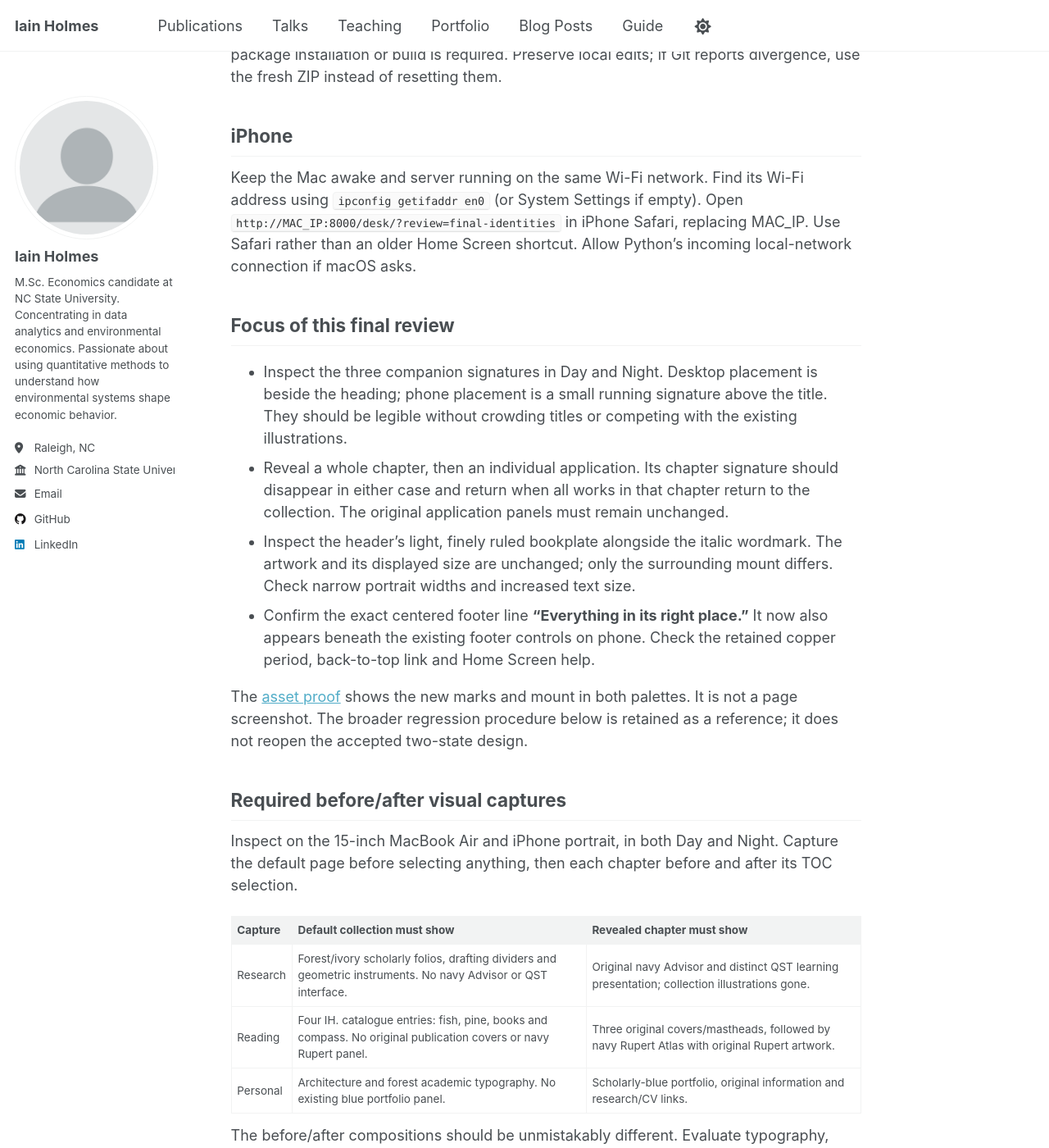
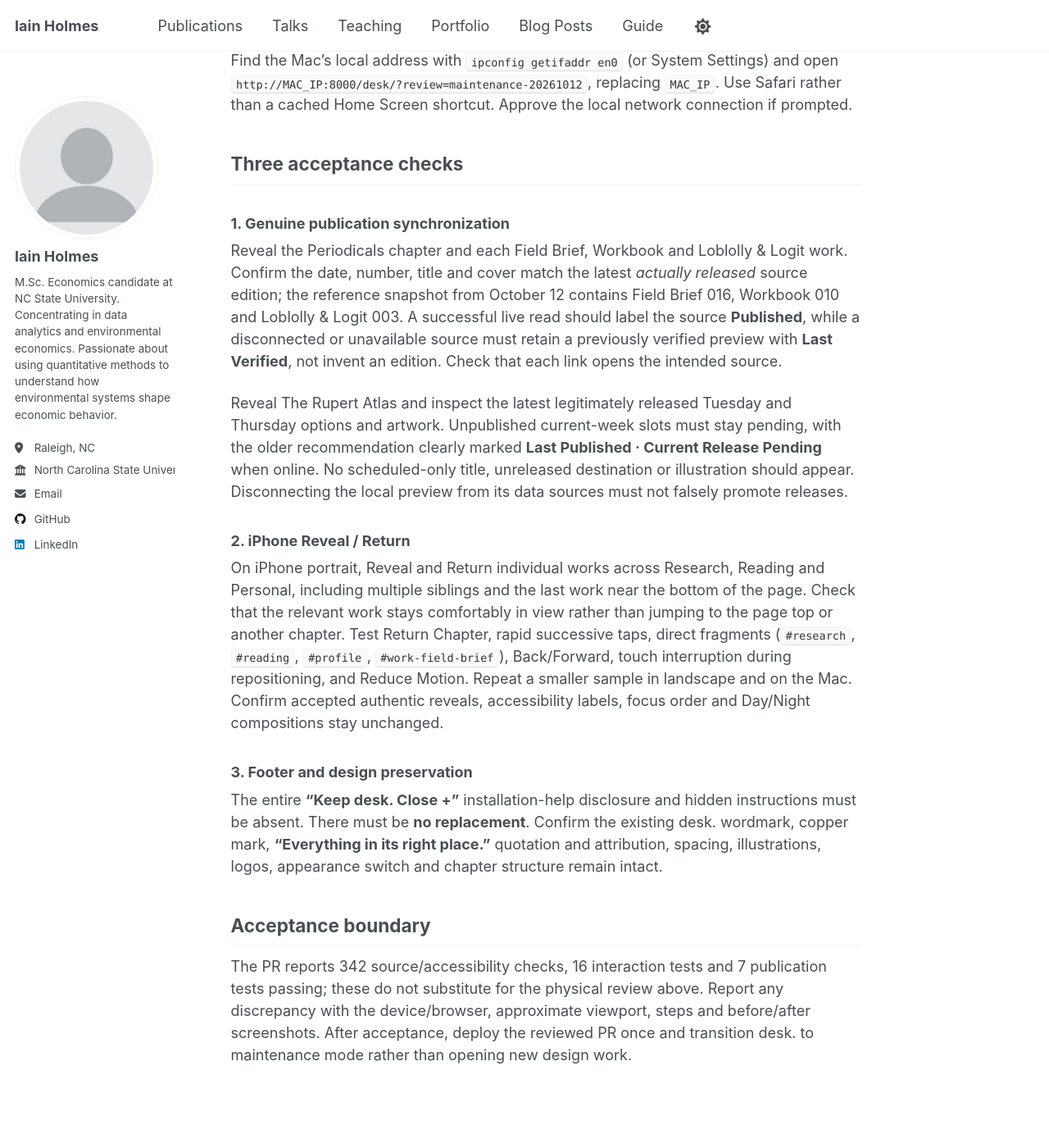
Before and after one commit to iainholmes/iainholmes.github.io, a Jekyll site: the page built from desk/LOCAL-REVIEW.md, in a window 1280 px wide and 1400 px high, scrolled down 806 px. Shown: the whole window at 82% size. Built offline with Jekyll 4.4.1, drawn with Linux system fonts in a browser that asks for light colours; nearby versions of some CDN libraries; our own code applies the rules of GitHub Pages for plain Markdown files; library files that are not in the unit come from our copies; a script that is not in the unit is left out; some of the changed text lies outside the part shown.

Commit message:
Complete final desk. synchronization and mobile stability maintenance
Synchronize source-verified Periodicals and Atlas previews, stabilize mobile Reveal/Return navigation, and remove the installation-help footer. Preserve accepted desk. identity and the rest of the personal sites.

````diff
--- a/desk/LOCAL-REVIEW.md
+++ b/desk/LOCAL-REVIEW.md
@@ -1,60 +1,40 @@
-# Review the final editorial identity refinements
+# desk. — Final maintenance review (PR #9)
 
-PR #4 remains draft and undeployed. The two-state collection/application design is accepted. This finishing pass adds three chapter signatures, frames the unchanged IH. header artwork and replaces the footer line. Full browser inspection of this finishing pass has not occurred in Work.
+This guide applies to [draft PR #9](https://github.com/iainholmes/iainholmes.github.io/pull/9), implementing publication synchronization, iPhone Reveal/Return stabilization, and installation-help removal. It supersedes earlier PR #4 collection/identity review instructions. **Nothing is merged or deployed until approved.** Work's tests are not physical Safari acceptance.
 
 ## Refresh the existing Mac preview
 
-Stop the old Python server with Control-C. Pull the existing checkout with any local edits saved:
+Keep any unrelated local edits safe. In the existing repository checkout, stop the old preview server (Control-C), then:
 
 ```sh
-git switch desk/foundation-20261010
-git pull --ff-only origin desk/foundation-20261010
-```
-
-Alternatively, download and extract the updated [branch ZIP](https://github.com/iainholmes/iainholmes.github.io/archive/refs/heads/desk/foundation-20261010.zip).
-
-In Terminal, `cd` to the repository folder containing the root index.html and desk directory. Start your established server:
-
-```sh
+git fetch origin
+git switch desk/final-integration-20261012
+git pull --ff-only origin desk/final-integration-20261012
 python3 -m http.server 8000 --bind 0.0.0.0
 ```
 
-Open [the local collection](http://localhost:8000/desk/?review=final-identities) in Safari and Chrome with **no fragment after the URL**. Reload without cache with Option-Command-R in Safari or Shift-Command-R in Chrome. No package installation or build is required. Preserve local edits; if Git reports divergence, use the fresh ZIP instead of resetting them.
+If local changes block the switch or pull, do **not** reset or overwrite them; instead use the [branch ZIP](https://github.com/iainholmes/iainholmes.github.io/archive/refs/heads/desk/final-integration-20261012.zip) in a new folder, then run the server from that repository's root (the directory containing the top-level `index.html` and `desk/`). No package installation is needed.
 
-## iPhone
+Open `http://localhost:8000/desk/?review=maintenance-20261012` in Mac Safari and Chrome, without a hash fragment. Hard refresh (Option-Command-R in Safari, Shift-Command-R in Chrome).
 
-Keep the Mac awake and server running on the same Wi-Fi network. Find its Wi-Fi address using `ipconfig getifaddr en0` (or System Settings if empty). Open `http://MAC_IP:8000/desk/?review=final-identities` in iPhone Safari, replacing MAC_IP. Use Safari rather than an older Home Screen shortcut. Allow Python's incoming local-network connection if macOS asks.
+For iPhone Safari, keep Mac and phone on the same Wi-Fi and leave the server running. Find the Mac's local address with `ipconfig getifaddr en0` (or System Settings) and open `http://MAC_IP:8000/desk/?review=maintenance-20261012`, replacing `MAC_IP`. Use Safari rather than a cached Home Screen shortcut. Approve the local network connection if prompted.
 
-## Focus of this final review
+## Three acceptance checks
 
-- Inspect the three companion signatures in Day and Night. Desktop placement is beside the heading; phone placement is a small running signature above the title. They should be legible without crowding titles or competing with the existing illustrations.
-- Reveal a whole chapter, then an individual application. Its chapter signature should disappear in either case and return when all works in that chapter return to the collection. The original application panels must remain unchanged.
-- Inspect the header's light, finely ruled bookplate alongside the italic wordmark. The artwork and its displayed size are unchanged; only the surrounding mount differs. Check narrow portrait widths and increased text size.
-- Confirm the exact centered footer line **“Everything in its right place.”** It now also appears beneath the existing footer controls on phone. Check the retained copper period, back-to-top link and Home Screen help.
+### 1. Genuine publication synchronization
 
-The [asset proof](./_review/identity-refinement.png) shows the new marks and mount in both palettes. It is not a page screenshot. The broader regression procedure below is retained as a reference; it does not reopen the accepted two-state design.
+Reveal the Periodicals chapter and each Field Brief, Workbook and Loblolly & Logit work. Confirm the date, number, title and cover match the latest *actually released* source edition; the reference snapshot from October 12 contains Field Brief 016, Workbook 010 and Loblolly & Logit 003. A successful live read should label the source **Published**, while a disconnected or unavailable source must retain a previously verified preview with **Last Verified**, not invent an edition. Check that each link opens the intended source.
 
-## Required before/after visual captures
+Reveal The Rupert Atlas and inspect the latest legitimately released Tuesday and Thursday options and artwork. Unpublished current-week slots must stay pending, with the older recommendation clearly marked **Last Published · Current Release Pending** when online. No scheduled-only title, unreleased destination or illustration should appear. Disconnecting the local preview from its data sources must not falsely promote releases.
 
-Inspect on the 15-inch MacBook Air and iPhone portrait, in both Day and Night. Capture the default page before selecting anything, then each chapter before and after its TOC selection.
+### 2. iPhone Reveal / Return
 
-| Capture | Default collection must show | Revealed chapter must show |
-| --- | --- | --- |
-| Research | Forest/ivory scholarly folios, drafting dividers and geometric instruments. No navy Advisor or QST interface. | Original navy Advisor and distinct QST learning presentation; collection illustrations gone. |
-| Reading | Four IH. catalogue entries: fish, pine, books and compass. No original publication covers or navy Rupert panel. | Three original covers/mastheads, followed by navy Rupert Atlas with original Rupert artwork. |
-| Personal | Architecture and forest academic typography. No existing blue portfolio panel. | Scholarly-blue portfolio, original information and research/CV links. |
+On iPhone portrait, Reveal and Return individual works across Research, Reading and Personal, including multiple siblings and the last work near the bottom of the page. Check that the relevant work stays comfortably in view rather than jumping to the page top or another chapter. Test Return Chapter, rapid successive taps, direct fragments (`#research`, `#reading`, `#profile`, `#work-field-brief`), Back/Forward, touch interruption during repositioning, and Reduce Motion. Repeat a smaller sample in landscape and on the Mac. Confirm accepted authentic reveals, accessibility labels, focus order and Day/Night compositions stay unchanged.
 
-The before/after compositions should be unmistakably different. Evaluate typography, negative space, proportions, illustration prominence and overall coherence as well as functionality. Exact IH. header artwork and quiet footer remain unchanged. No replacement tagline should appear.
+### 3. Footer and design preservation
 
-## Interaction and accessibility checks
+The entire **“Keep desk. Close +”** installation-help disclosure and hidden instructions must be absent. There must be **no replacement**. Confirm the existing desk. wordmark, copper mark, **“Everything in its right place.”** quotation and attribution, spacing, illustrations, logos, appearance switch and chapter structure remain intact.
 
-1. Scroll the untouched page from beginning to end. All seven works must stay in their IH. collection faces; no authentic panels should appear merely by scrolling.
-2. Select each TOC destination. Only that chapter reveals, its heading lands 12px below the sticky bar, and unrelated chapters return to their collection. Test the bottommost Personal Website destination and rapid consecutive selections.
-3. Reveal individual works. Only that work changes; open siblings in the same chapter remain open. Revealing a work in another chapter closes the prior chapter. Open website navigates externally, separately from Reveal.
-4. Use individual Return and Return chapter to collection. Focus should remain visible on a stable destination and controls should remain reachable. Scroll around an open chapter; it must remain open. Returning to the very top restores all collection faces.
-5. Test `#research`, `#reading`, `#profile` and an individual route such as `#work-field-brief`. Use Back/Forward through chapter, individual and return actions; exact selections should restore without duplicate entries or intermediate flashing. Direct `#collection` opens the collection.
-6. Switch Day/Night in each state. Selected works must not change. Reload to reevaluate Eastern time. The exact IH. image retains its original colors/light mount throughout.
-7. Tab through the page and use Enter/Space on controls. Hidden faces must expose no focusable links; VoiceOver should announce Reveal/Return and expanded state. Test Reduce Motion, increased text size, narrow portrait widths and Safari controls for overlap, clipping or unexpected scrolling.
-8. Check original artwork is uncropped, application/deep links work, and all five optional disclosures remain available when relevant. Confirm Home Screen help and footer. Repeated bottom-section navigation should not accumulate blank space.
+## Acceptance boundary
 
-Report discrepancies with browser/device, viewport or text-size setting, and before/after screenshots. Source and simulated-DOM tests do not establish visual or physical-device acceptance.
+The PR reports 342 source/accessibility checks, 16 interaction tests and 7 publication tests passing; these do not substitute for the physical review above. Report any discrepancy with the device/browser, approximate viewport, steps and before/after screenshots. After acceptance, deploy the reviewed PR once and transition desk. to maintenance mode rather than opening new design work.
````
Also changed, not shown: desk/README.md (+43 -1 lines), desk/_tools/build.mjs (+22 -14 lines), desk/_tools/test-publications.cjs (added, +57 -0 lines), desk/_tools/test-runtime.cjs (+60 -22 lines), desk/desk.css (+9 -4 lines), desk/desk.js (+45 -14 lines), desk/index.html (+18 -17 lines), desk/projects.json (+3 -15 lines), desk/publication-snapshot.json (added, +62 -0 lines), desk/publications.js (added, +113 -0 lines), 1 other file.
